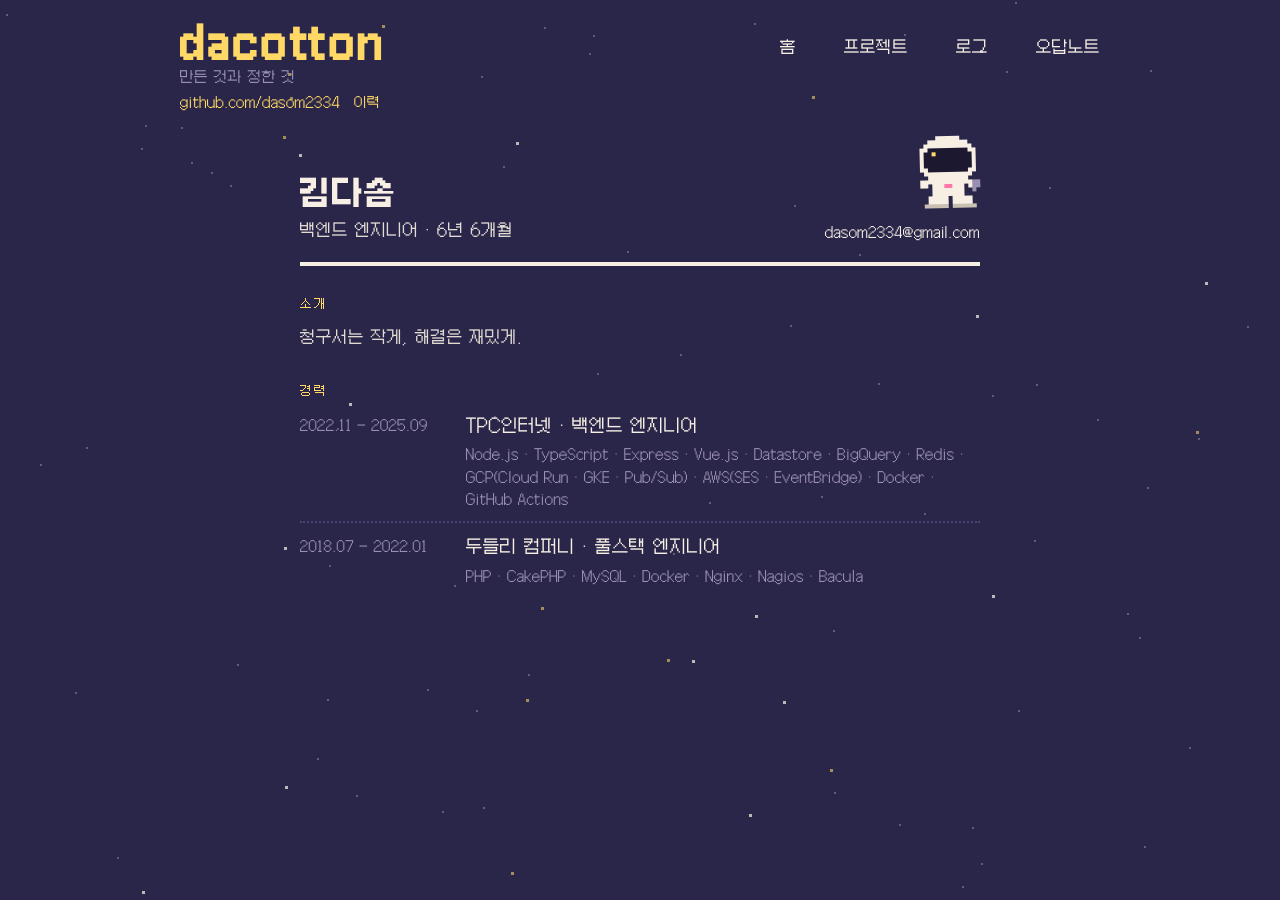
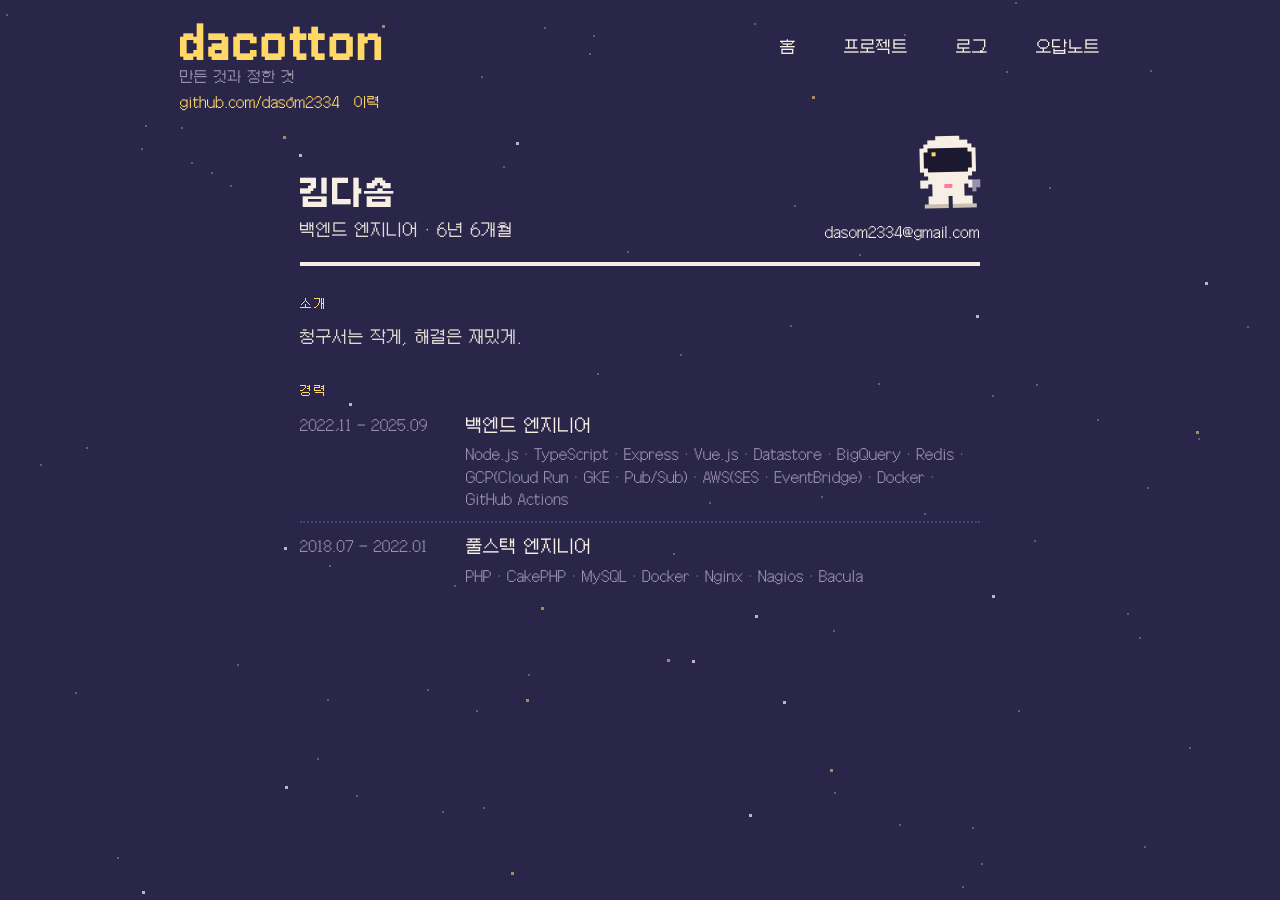
Before and after one commit to dasom2334/dacotton, a Jekyll site: the page built from resume/index.html, in a window 1280 px wide. Built offline with Jekyll 4.4.1, drawn with Linux system fonts in a browser that asks for light colours.

Commit message:
chore(resume): 경력에서 회사명 제거 — 직무·기간·스택만
Co-Authored-By: Claude Fable 5.1 <noreply@anthropic.com>

```diff
--- a/resume/index.html
+++ b/resume/index.html
@@ -13,8 +13,8 @@ permalink: /resume/
     <div><h2>소개</h2><p>청구서는 작게, 해결은 재밌게.</p></div>
     <div>
       <h2>경력</h2>
-      <div class="item"><span class="when">2022.11 – 2025.09</span><div><div class="t">TPC인터넷 · 백엔드 엔지니어</div><div class="stack">Node.js · TypeScript · Express · Vue.js · Datastore · BigQuery · Redis · GCP(Cloud Run · GKE · Pub/Sub) · AWS(SES · EventBridge) · Docker · GitHub Actions</div></div></div>
-      <div class="item"><span class="when">2018.07 – 2022.01</span><div><div class="t">두들리 컴퍼니 · 풀스택 엔지니어</div><div class="stack">PHP · CakePHP · MySQL · Docker · Nginx · Nagios · Bacula</div></div></div>
+      <div class="item"><span class="when">2022.11 – 2025.09</span><div><div class="t">백엔드 엔지니어</div><div class="stack">Node.js · TypeScript · Express · Vue.js · Datastore · BigQuery · Redis · GCP(Cloud Run · GKE · Pub/Sub) · AWS(SES · EventBridge) · Docker · GitHub Actions</div></div></div>
+      <div class="item"><span class="when">2018.07 – 2022.01</span><div><div class="t">풀스택 엔지니어</div><div class="stack">PHP · CakePHP · MySQL · Docker · Nginx · Nagios · Bacula</div></div></div>
     </div>
   </div>
 </main>
```
